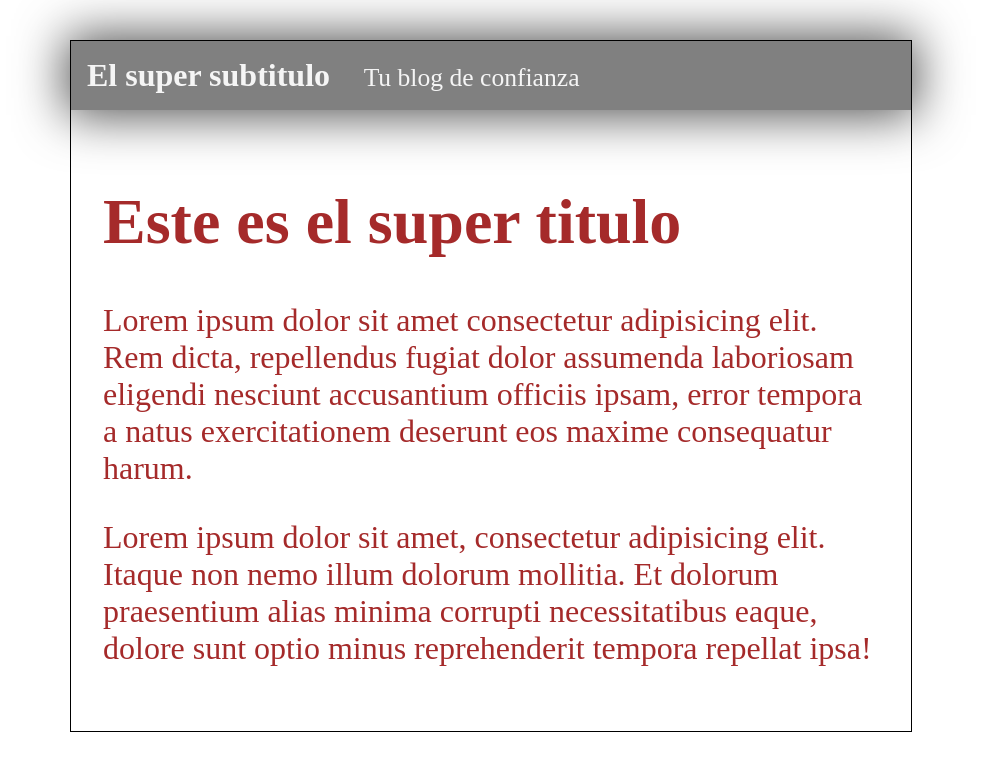
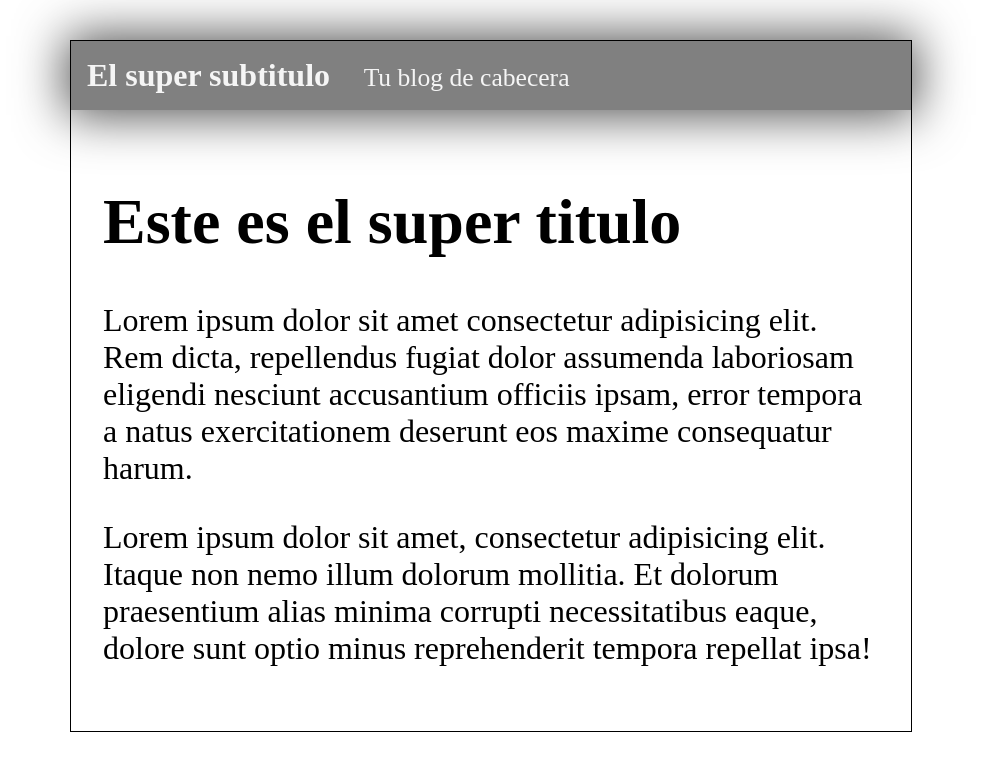
Before and after one commit to RobinsonRojas/Super-Blog, a plain HTML site: page BlogPost.html in a window 1280 px wide. Shown: the whole page, without its empty margins (149-1130 px from the left). Drawn offline with Linux system fonts and the light colour scheme.

Commit message:
comificamos la cabecera y el colos del texto por black

```diff
--- a/BlogPost.html
+++ b/BlogPost.html
@@ -11,7 +11,7 @@
         <div id="cabecera">
             El super subtitulo
             <span id="tagline">
-                Tu blog de confianza
+                Tu blog de cabecera
             </span>
         </div>
         <div id="post">
--- a/css/estilos.css
+++ b/css/estilos.css
@@ -1,5 +1,5 @@
 body {
-    color: brown;
+    color: black;
     text-align: center;
     font-family: 'Times New Roman';
     font-size: xx-large;
```
